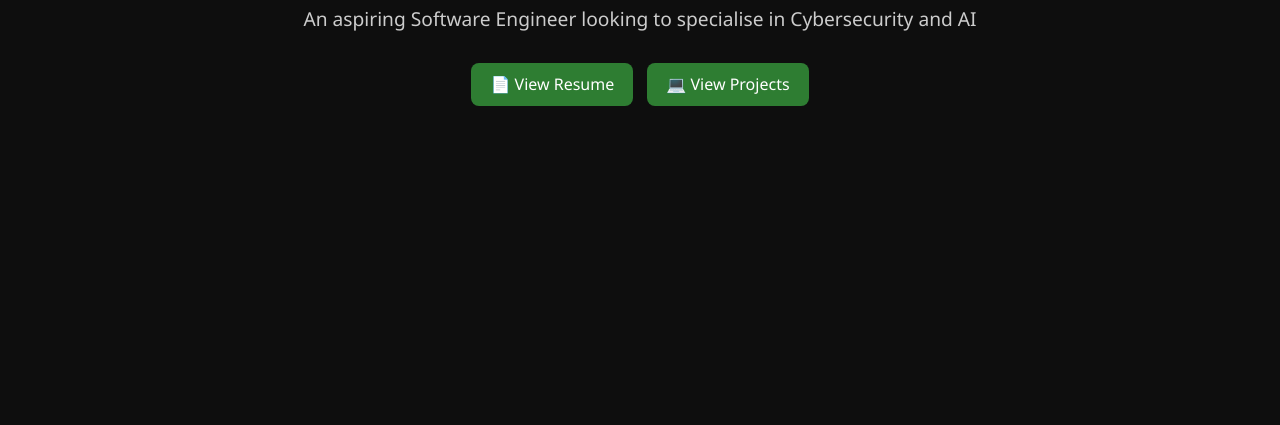
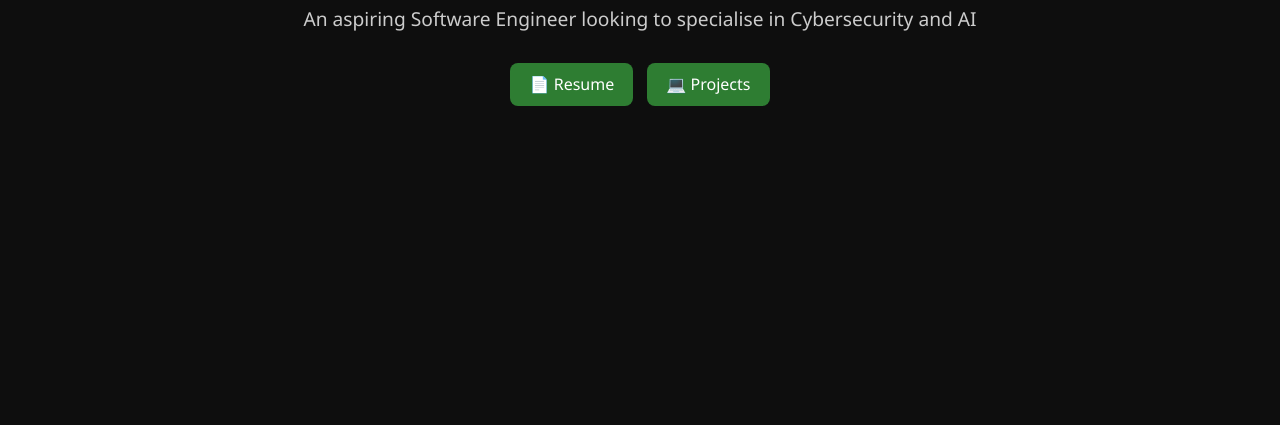
Before and after one commit to ebinbijuuu/ebinbijuuu.github.io, a plain HTML site: page index.html in a window 1280 px wide. Shown: the part 375-800 px from the top of the page. Drawn offline with nearby package versions, Linux system fonts and the light colour scheme.

Commit message:
Update resume and projects link text

```diff
--- a/index.html
+++ b/index.html
@@ -130,8 +130,8 @@
     <h1>Ebin Biju</h1>
     <p>An aspiring Software Engineer looking to specialise in Cybersecurity and AI</p>
     <div>
-    <a href="assets/Ebins-CV.pdf" class="btn-custom" target="_blank">📄 View Resume</a>
-    <a href="projects.html" class="btn-custom">💻 View Projects</a>
+    <a href="assets/Ebins-CV.pdf" class="btn-custom" target="_blank">📄 Resume</a>
+    <a href="projects.html" class="btn-custom">💻 Projects</a>
     </div>
   </section>
 
```
